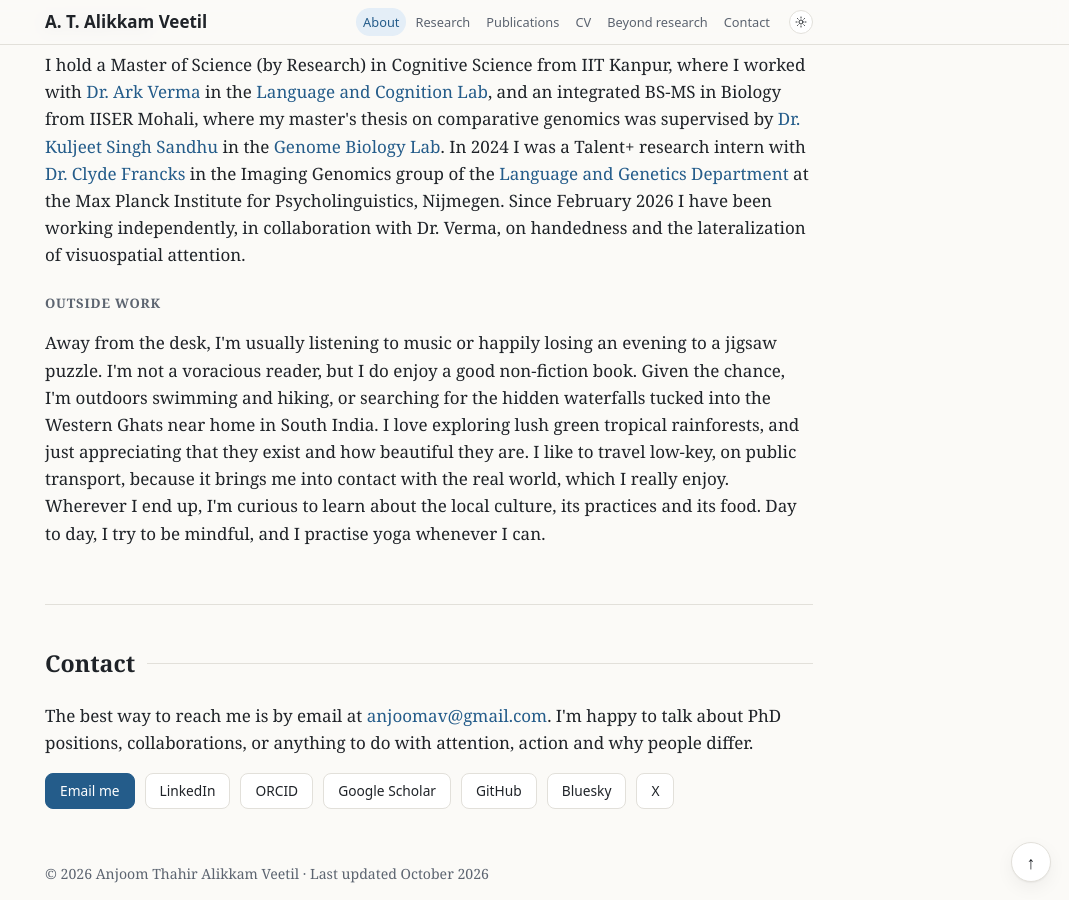
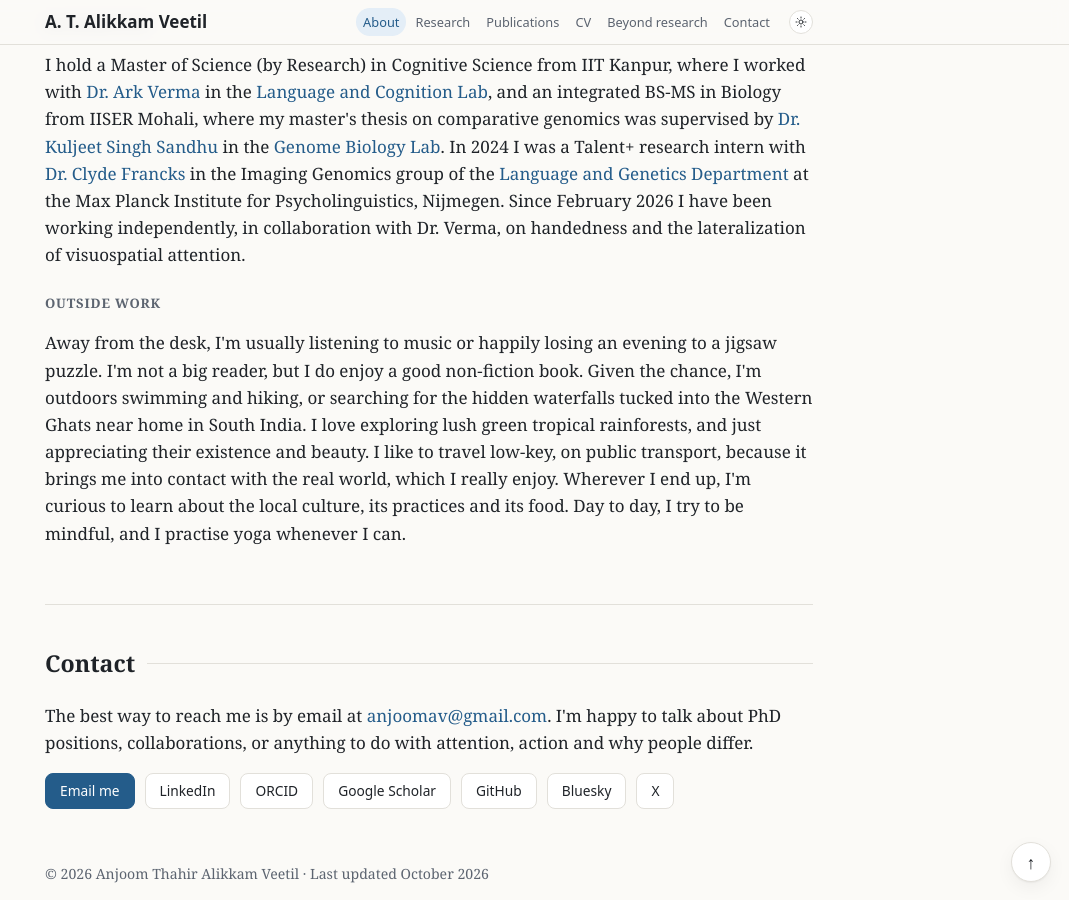
Before and after one commit to anjoomav/anjoomav.github.io, a Jekyll site: the page built from index.html, in a window 1280 px wide and 900 px high, scrolled down 1094 px. Shown: the whole window, without its empty margins (211-1280 px from the left). Built offline with Jekyll 4.4.1, drawn with Linux system fonts in a browser that asks for light colours.

Commit message:
Outside work wording

```diff
--- a/_includes/home.html
+++ b/_includes/home.html
@@ -33,7 +33,7 @@
     <h3 class="sub">Background</h3>
     <p>I hold a Master of Science (by Research) in Cognitive Science from IIT Kanpur, where I worked with <a href="https://www.iitk.ac.in/ark-verma">Dr. Ark Verma</a> in the <a href="https://sites.google.com/view/langcoglabiitk/home">Language and Cognition Lab</a>, and an integrated BS-MS in Biology from IISER Mohali, where my master's thesis on comparative genomics was supervised by <a href="https://www.iisermohali.ac.in/faculty/dbs/sandhuks">Dr. Kuljeet Singh Sandhu</a> in the <a href="https://sites.google.com/site/kulsinsan/">Genome Biology Lab</a>. In 2024 I was a Talent+ research intern with <a href="https://www.mpi.nl/people/francks-clyde">Dr. Clyde Francks</a> in the Imaging Genomics group of the <a href="https://www.mpi.nl/department/language-genetics/2">Language and Genetics Department</a> at the Max Planck Institute for Psycholinguistics, Nijmegen. Since February 2026 I have been working independently, in collaboration with Dr. Verma, on handedness and the lateralization of visuospatial attention.</p>
     <h3 class="sub">Outside work</h3>
-    <p>Away from the desk, I'm usually listening to music or happily losing an evening to a jigsaw puzzle. I'm not a voracious reader, but I do enjoy a good non-fiction book. Given the chance, I'm outdoors swimming and hiking, or searching for the hidden waterfalls tucked into the Western Ghats near home in South India. I love exploring lush green tropical rainforests, and just appreciating that they exist and how beautiful they are. I like to travel low-key, on public transport, because it brings me into contact with the real world, which I really enjoy. Wherever I end up, I'm curious to learn about the local culture, its practices and its food. Day to day, I try to be mindful, and I practise yoga whenever I can.</p>
+    <p>Away from the desk, I'm usually listening to music or happily losing an evening to a jigsaw puzzle. I'm not a big reader, but I do enjoy a good non-fiction book. Given the chance, I'm outdoors swimming and hiking, or searching for the hidden waterfalls tucked into the Western Ghats near home in South India. I love exploring lush green tropical rainforests, and just appreciating their existence and beauty. I like to travel low-key, on public transport, because it brings me into contact with the real world, which I really enjoy. Wherever I end up, I'm curious to learn about the local culture, its practices and its food. Day to day, I try to be mindful, and I practise yoga whenever I can.</p>
   </section>
 
   <section id="contact">
```
